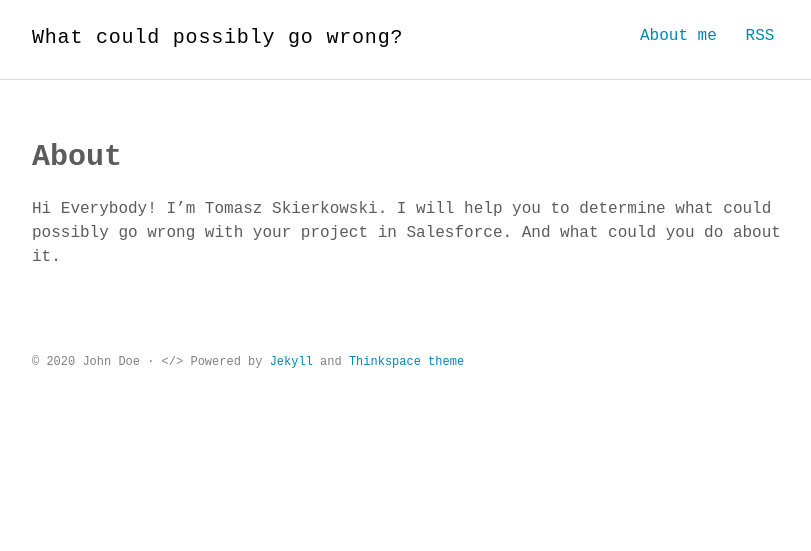
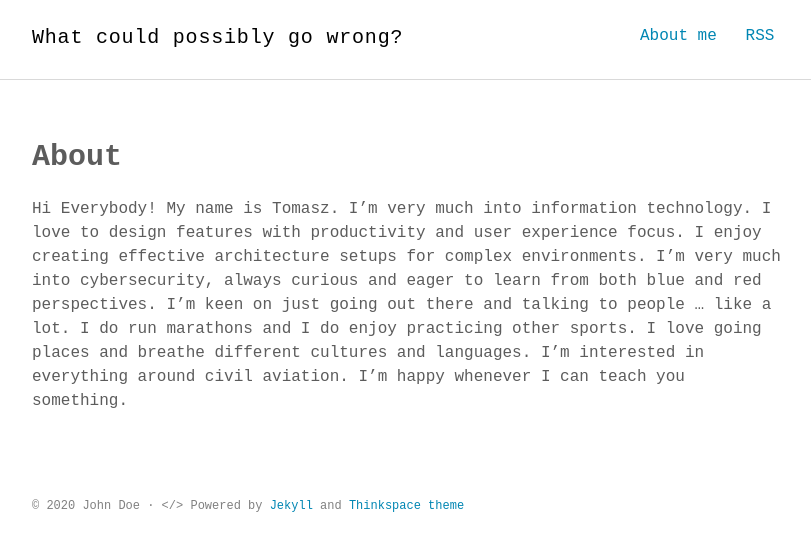
Before and after one commit to whatcouldpossiblygowrong/whatcouldpossiblygowrong.github.io, a Jekyll site: the page built from about.md, in a window 1280 px wide. Shown: the top 551 px of the page, without its empty margins (232-1043 px from the left). Built offline with Jekyll 4.4.1, drawn with Linux system fonts in a browser that asks for light colours; some web fonts are replaced.

Commit message:
new edits

```diff
--- a/_includes/intro.html
+++ b/_includes/intro.html
@@ -1,5 +1,5 @@
 <section class="intro">
   <div class="container">
-    <p class="lead">Hi Everybody! My name is Tomasz Skierkowski and I solemnly swear that I am up to no good.</p>
+    <p class="lead">Hi Everybody! My name is Tomasz and I solemnly swear that I am up to no good.</p>
   </div>
 </section>
--- a/about.md
+++ b/about.md
@@ -4,5 +4,5 @@ title: About
 permalink: /about/
 ---
 
-Hi Everybody! I'm Tomasz Skierkowski. I will help you to determine what could possibly go wrong with your project in Salesforce.
-And what could you do about it.
+Hi Everybody! My name is Tomasz. I'm very much into information technology. I love to design features with productivity and user experience focus. I enjoy creating effective architecture setups for complex environments. I'm very much into cybersecurity, always curious and eager to learn from both blue and red perspectives. I'm keen on just going out there and talking to people ... like a lot.
+I do run marathons and I do enjoy practicing other sports. I love going places and breathe different cultures and languages. I'm interested in everything around civil aviation. I'm happy whenever I can teach you something.
```
